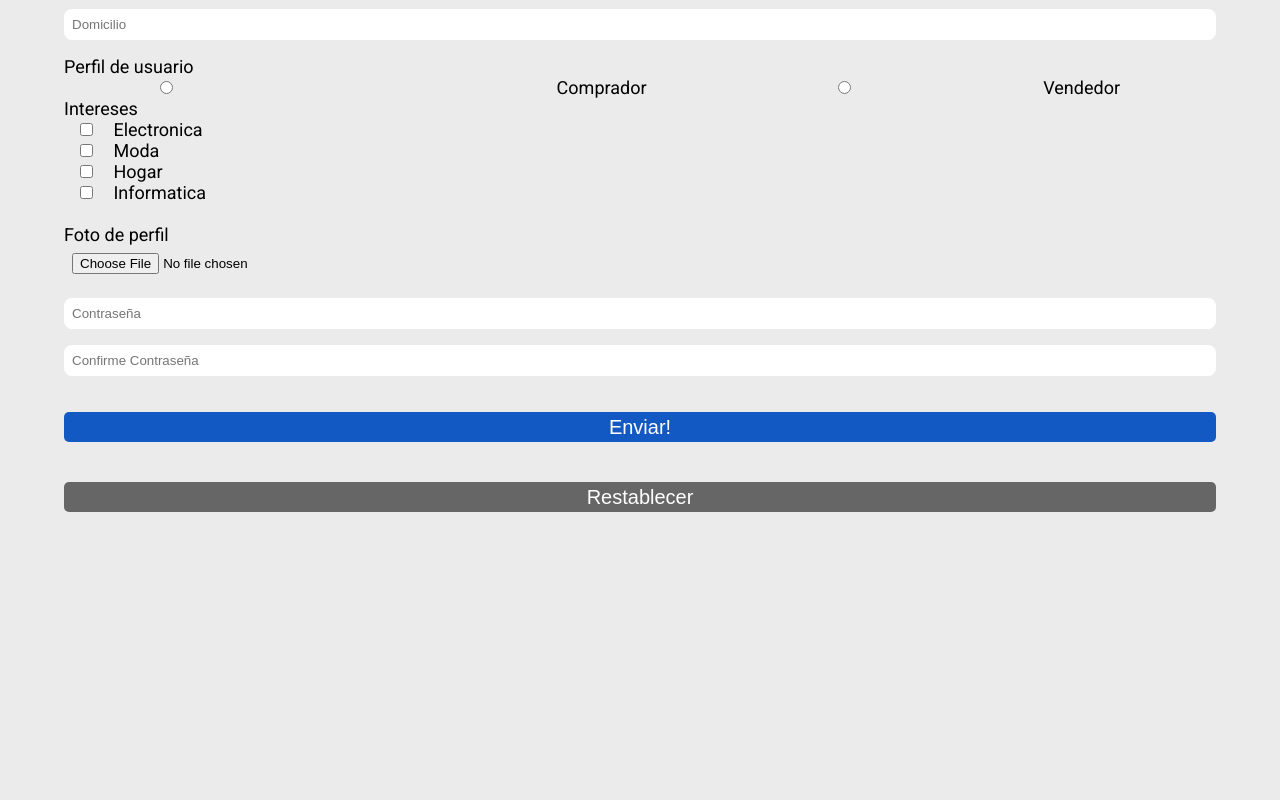
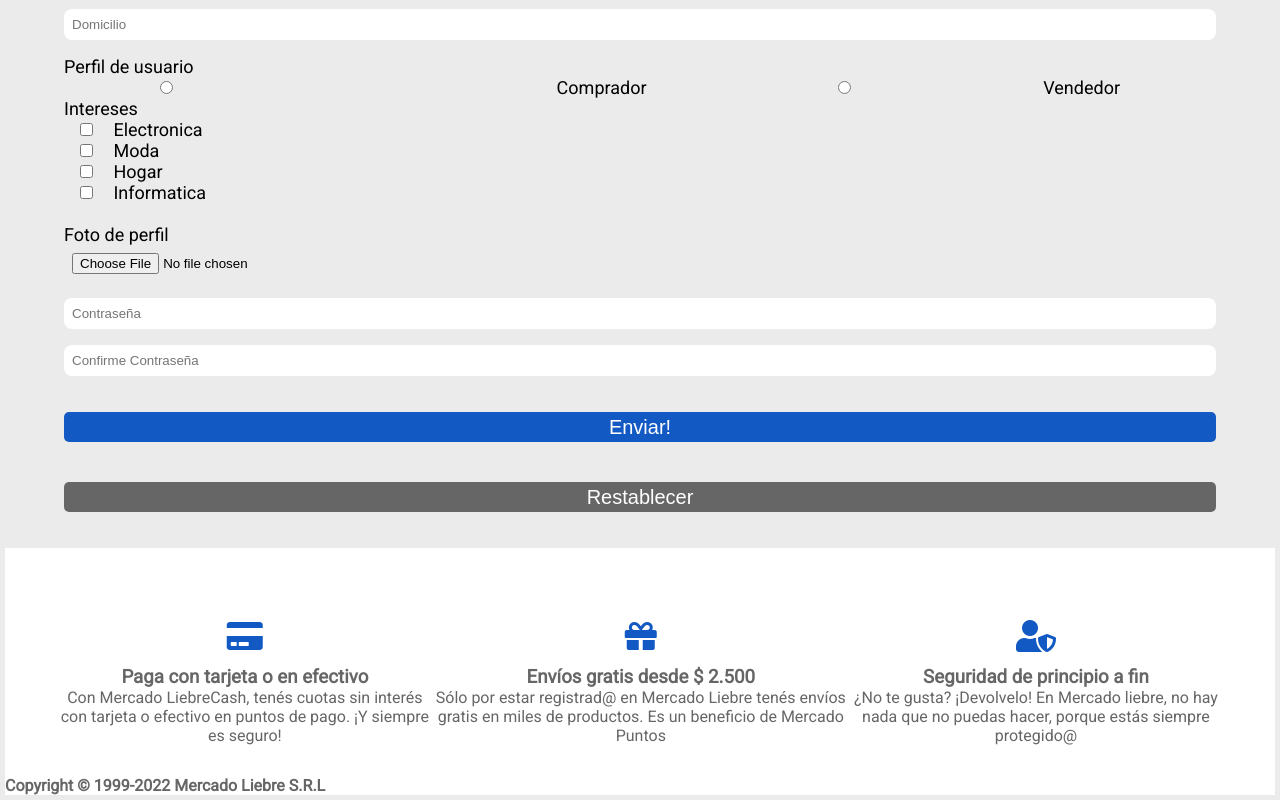
Before and after one commit to Edu-86/ProyectosDH, a website: page views/register.html in a window 1280 px wide. Shown: the part 389-1189 px from the top of the page. Before the commit the page ends 937 px from the top, so only its background shows below. Drawn offline with Linux system fonts and the light colour scheme; files whose address does not match are found by name.

Commit message:
Modificacion de register , agregue el footer

```diff
--- a/views/register.html
+++ b/views/register.html
@@ -203,6 +203,34 @@
         <button class="restablecer" type="reset">Restablecer</button>
       </form>
     </main>
-    <footer></footer>
+    <footer class="footer">
+
+      <section class="footer-section">
+          <p class="footer-icon"><i class="fas fa-credit-card"></i></p>
+          <h3><b>Paga con tarjeta o en efectivo</b></h3>
+          <p>Con Mercado LiebreCash, tenés cuotas sin interés con tarjeta o efectivo en puntos de pago.
+              ¡Y siempre es seguro!</p>
+      </section>
+
+      <section class="footer-section">
+          <p class="footer-icon"><i class="fas fa-gift"></i></p>
+          <h3><b>Envíos gratis desde $ 2.500</b></h3>
+          <p>Sólo por estar registrad@ en Mercado Liebre tenés envíos gratis en miles de productos.
+              Es un beneficio de Mercado Puntos</p>
+      </section>
+
+      <section class="footer-section">
+          <p class="footer-icon"><i class="fas fa-user-shield"></i></p>
+          <h3><b>Seguridad de principio a fin</b></h3>
+          <p>¿No te gusta? ¡Devolvelo! En Mercado liebre, no hay nada que no puedas hacer,
+              porque estás siempre protegido@</p>
+      </section>
+
+      <section class="copyright">
+          <h4><span>Copyright © 1999-2022 Mercado Liebre S.R.L</span></h4>
+      </section>
+
+
+    </footer>
   </body>
 </html>
```
